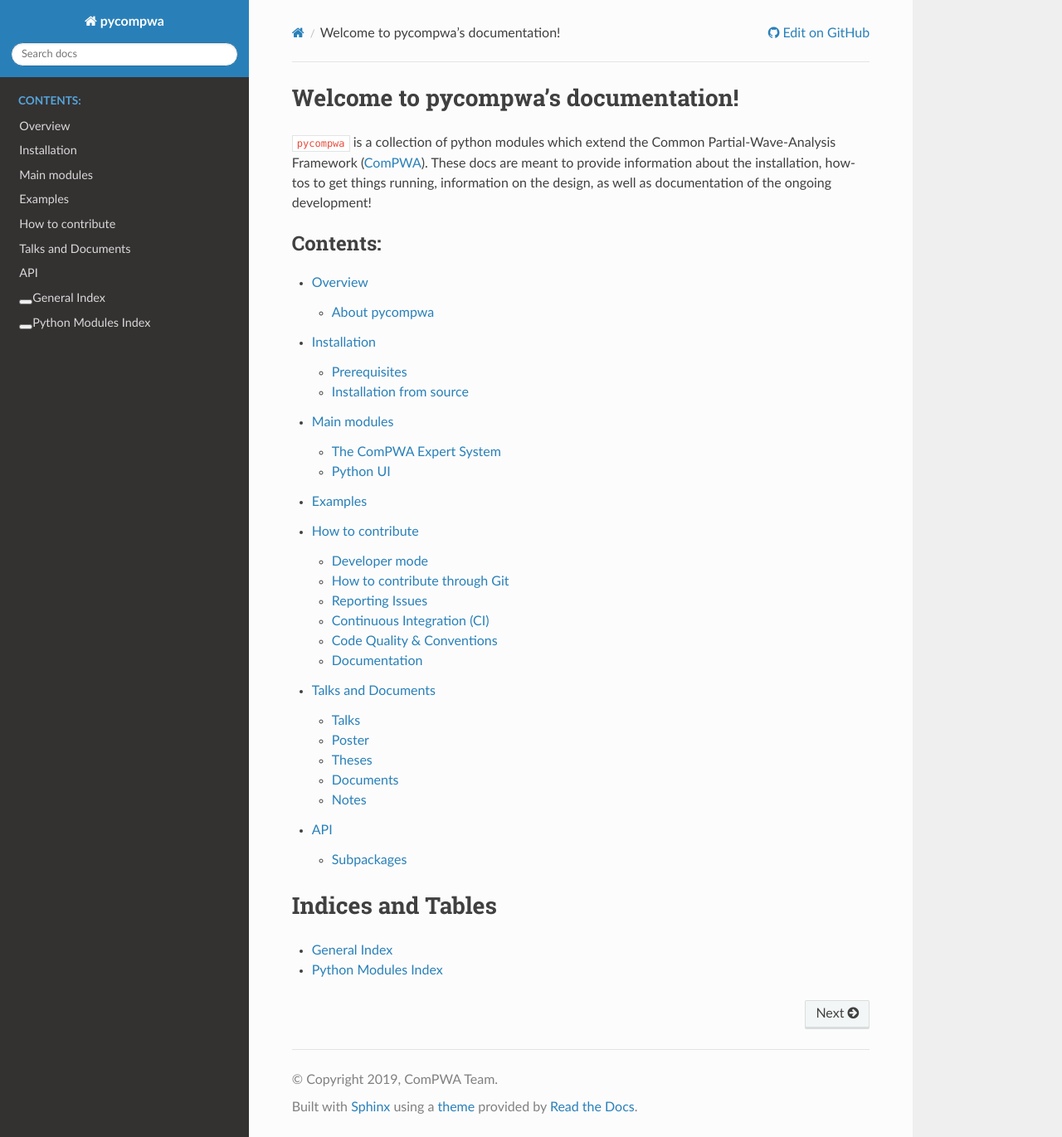
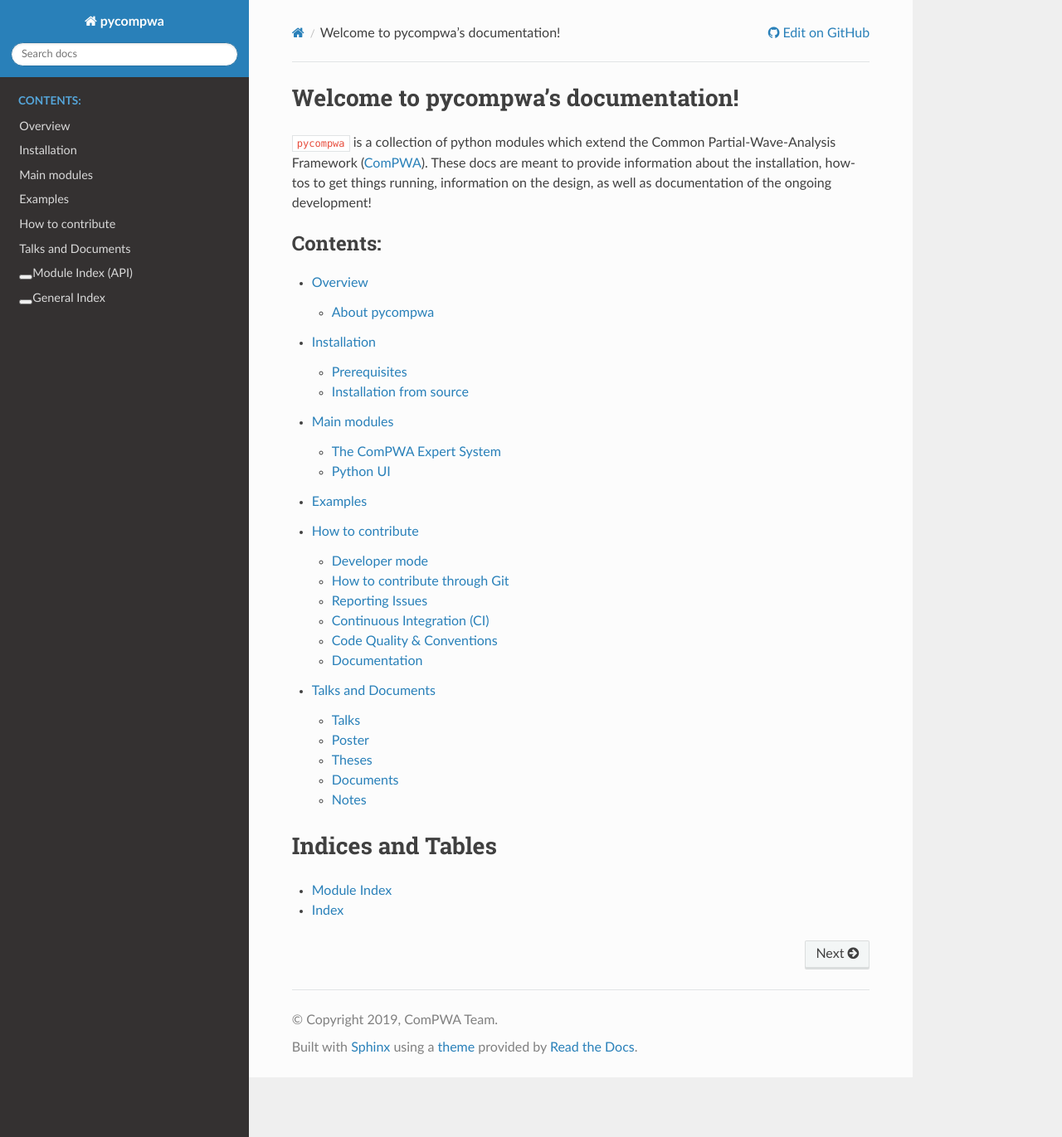
Before and after one commit to ComPWA/pycompwa, a Sphinx documentation site: the page built from doc/source/index.rst, in a window 1280 px wide and 1371 px high. Shown: the whole window at 83% size. Built offline with Sphinx 7.4.7 and the Read the Docs theme 2.0.0, drawn with Linux system fonts in a browser that asks for light colours; pages that are not in the unit, such as notebooks, are missing from menus.

Commit message:
docs: merge API page with module index page

```diff
--- a/doc/source/_templates/layout.html
+++ b/doc/source/_templates/layout.html
@@ -2,6 +2,6 @@
 
   {% block menu %}
     {{ super() }}
+    <a href= "{{pathto('py-modindex.html', 1)}}">Module Index (API)</a>
     <a href= "{{pathto('genindex.html', 1)}}">General Index</a>
-    <a href= "{{pathto('py-modindex.html', 1)}}">Python Modules Index</a>
   {% endblock %}
--- a/doc/source/conf.py
+++ b/doc/source/conf.py
@@ -143,7 +143,7 @@
     'collapse_navigation': True,
     'sticky_navigation': True,
     'navigation_depth': 4,
-    'includehidden': True,
+    'includehidden': False,
     'titles_only': False,
 }
 
--- a/doc/source/index.rst
+++ b/doc/source/index.rst
@@ -17,10 +17,15 @@
    examples
    contribute
    documents
+
+.. toctree::
+   :maxdepth: 1
+   :hidden:
+
    api
 
 Indices and Tables
 ==================
 
-* :ref:`General Index<genindex>`
-* :ref:`Python Modules Index<modindex>`
+* :ref:`modindex`
+* :ref:`genindex`
```
Also changed, not shown: doc/source/_templates/genindex.html (line endings or trailing spaces).
